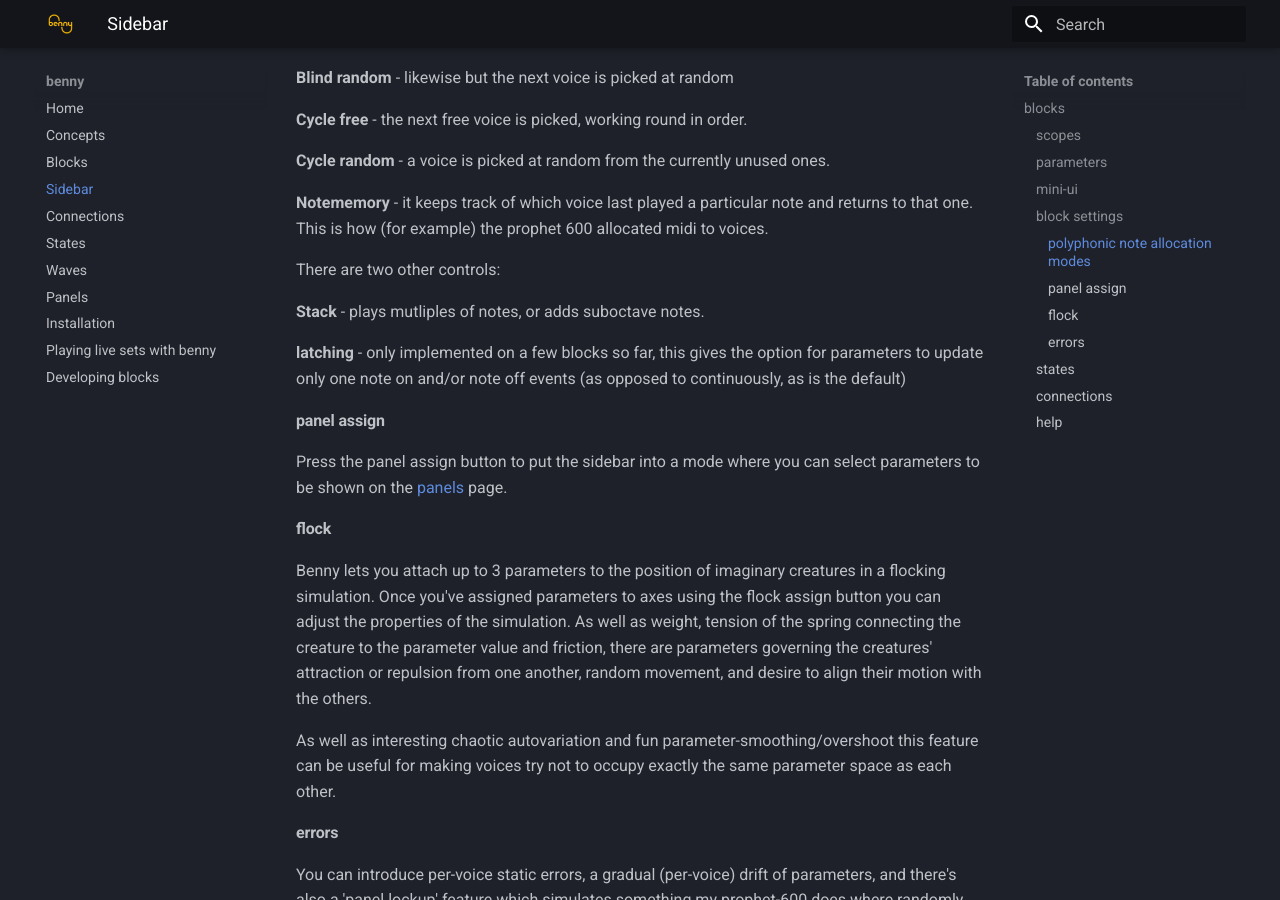
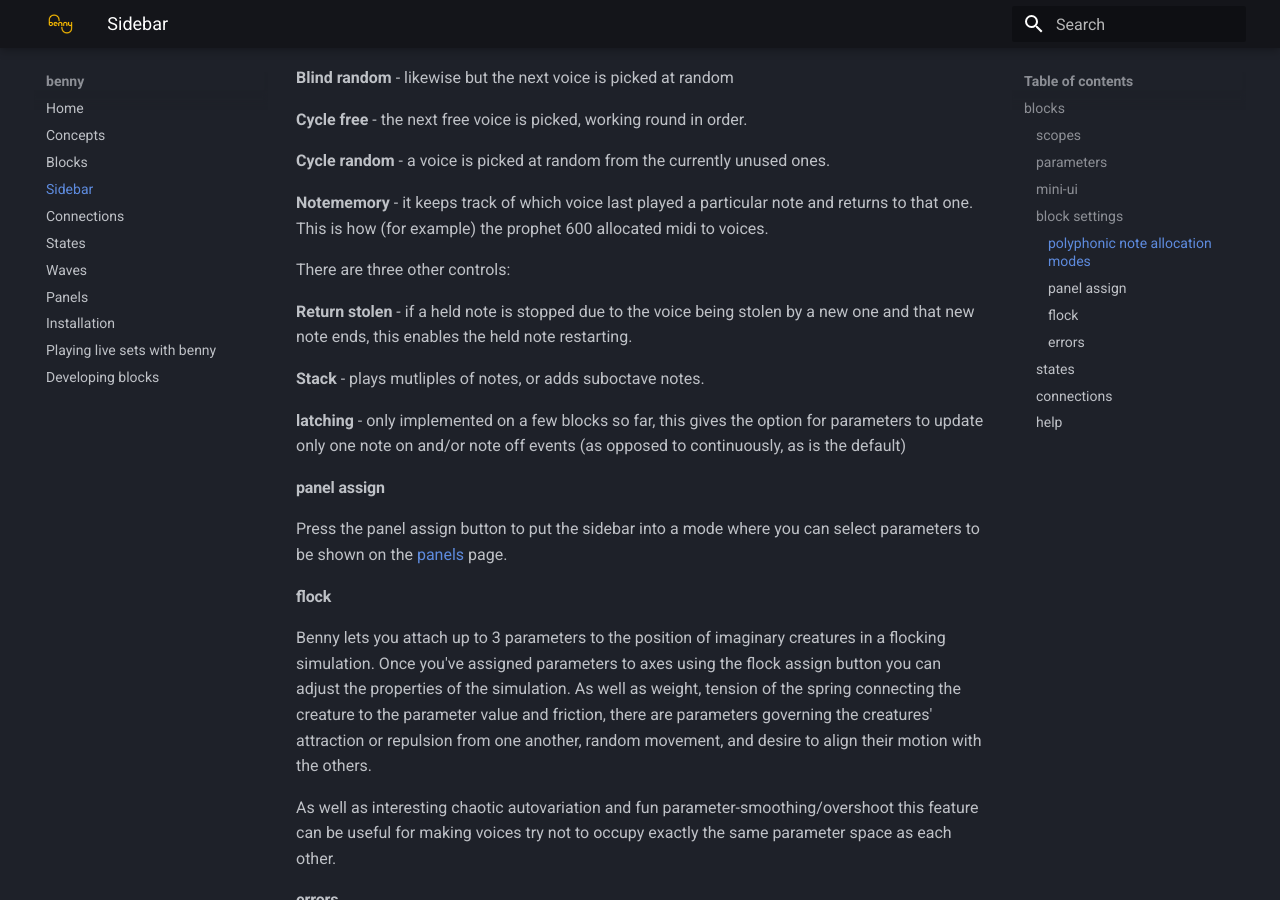
Before and after one commit to playbenny/benny_manual, an MkDocs documentation site: the page built from docs/sidebar.md, in a window 1280 px wide and 900 px high, scrolled down 1426 px. Built offline with MkDocs 1.6.1 and Material for MkDocs 9.7.7, drawn with Linux system fonts in a browser that asks for light colours.

Commit message:
Update sidebar.md

```diff
--- a/docs/sidebar.md
+++ b/docs/sidebar.md
@@ -50,7 +50,9 @@ Here you set the number of voices and select the mode for picking what voice a n
 
 **Notememory** - it keeps track of which voice last played a particular note and returns to that one. This is how (for example) the prophet 600 allocated midi to voices.
 
-There are two other controls:
+There are three other controls:
+
+**Return stolen** - if a held note is stopped due to the voice being stolen by a new one and that new note ends, this enables the held note restarting.
 
 **Stack** - plays mutliples of notes, or adds suboctave notes.
 
```
